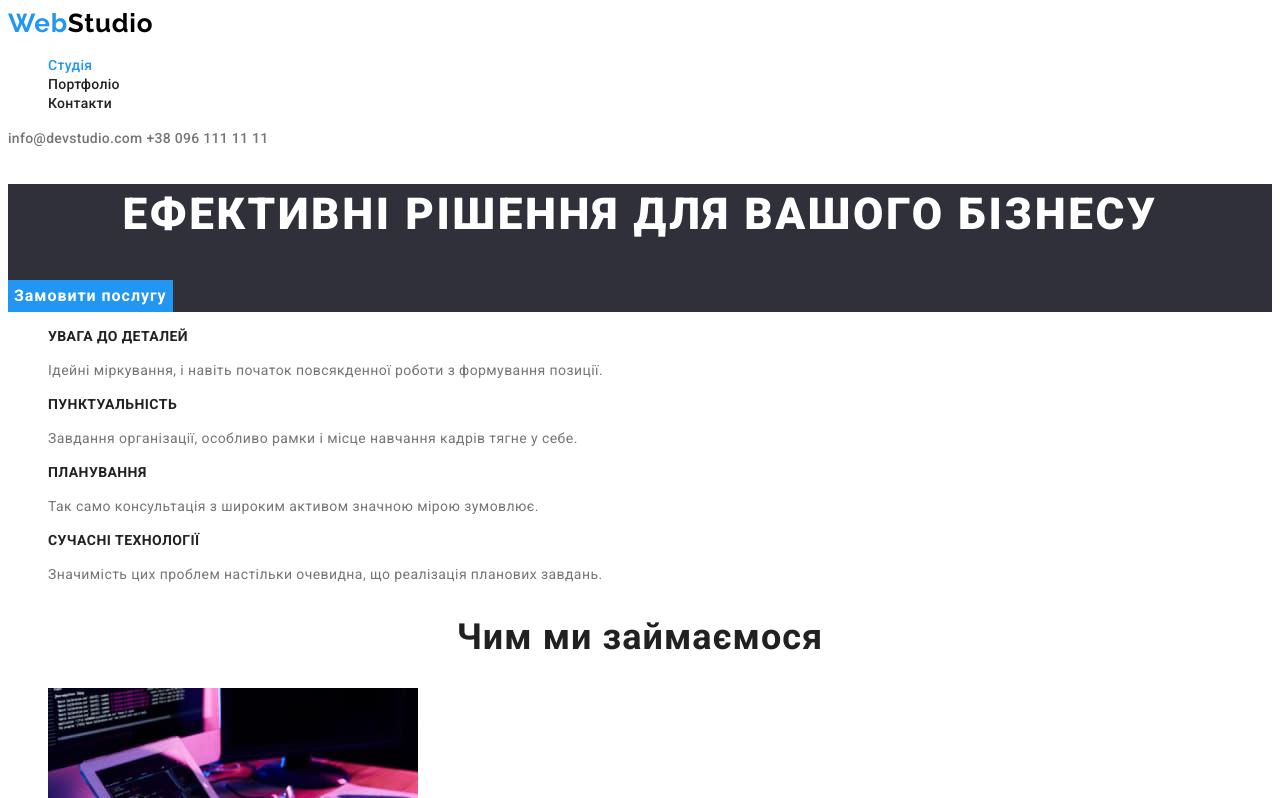
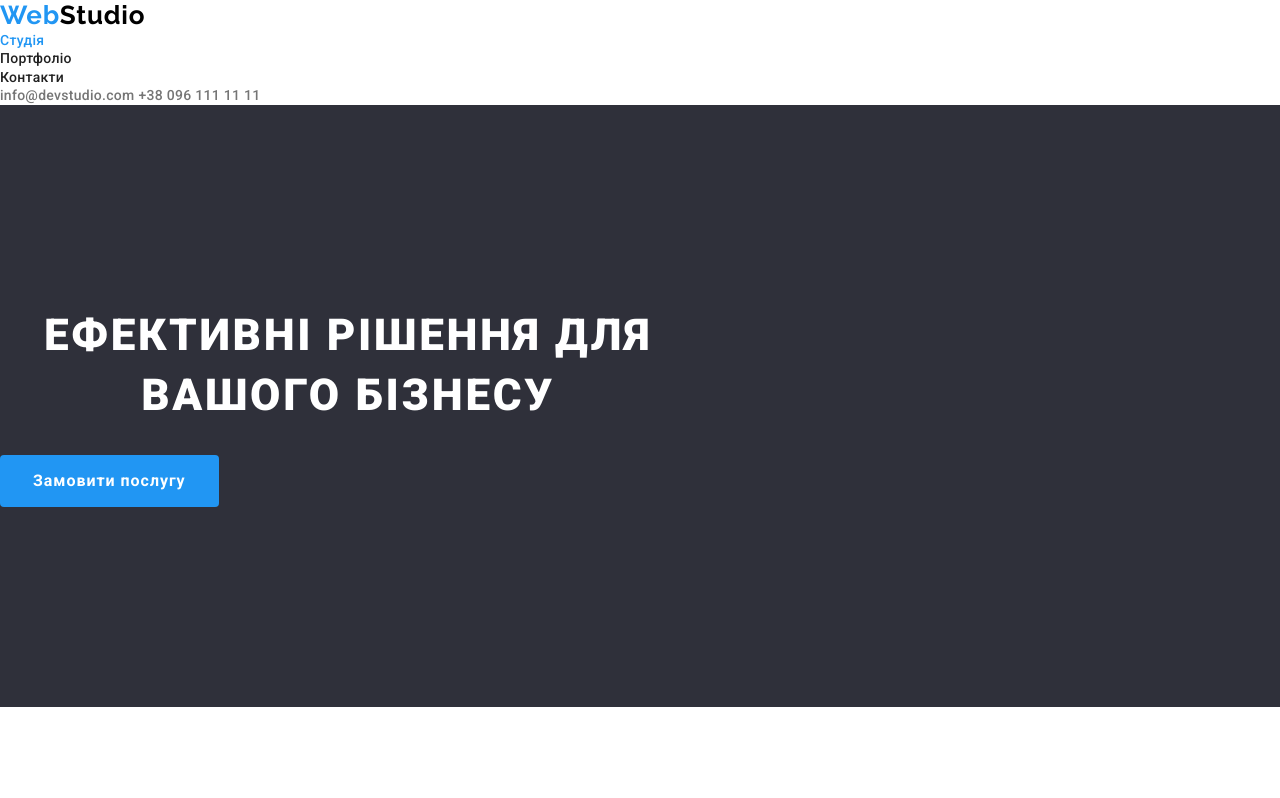
Before and after one commit to Taras85/goit-markup-hw-03, a plain HTML site: page index.html in a window 1280 px wide. Shown: the top 798 px of the page. Drawn offline with nearby package versions, Linux system fonts and the light colour scheme.

Commit message:
Блоковая модель начало

```diff
--- a/css/styles.css
+++ b/css/styles.css
@@ -21,6 +21,38 @@
   clip-path: inset(50%);
   margin: -1px;
 }
+/* Reset */
+.list {
+  list-style: none;
+  margin: 0;
+  padding: 0;
+}
+
+.link {
+  text-decoration: none;
+  color: currentColor;
+}
+
+h1,
+h2,
+h3,
+h4,
+h5,
+h6,
+p {
+  margin: 0;
+}
+img {
+  display: block;
+}
+
+/* end reset */
+
+body {
+  font-family: 'Roboto', sans-serif;
+  background-color: var(--background-body-color-font-baner);
+  color: var(--font-color-paragraph);
+}
 
 .filter-btn:hover,
 .filter-btn:focus,
@@ -37,20 +69,6 @@
 .baner-btn:hover,
 .baner-btn:focus {
   background-color: var(--secondary-btn);
-}
-
-body {
-  font-family: 'Roboto', sans-serif;
-  background-color: var(--background-body-color-font-baner);
-  color: var(--font-color-paragraph);
-}
-
-.list {
-  list-style: none;
-}
-
-.link {
-  text-decoration: none;
 }
 
 /* Шапка сайта */
@@ -89,9 +107,13 @@ body {
 /* Головний блок головної сторінки */
 /* Блок банер */
 .base-baner {
+  padding-top: 200px;
+  padding-bottom: 200px;
   background-color: var(--banner-footer-background-color);
 }
 .baner-title {
+  width: 696px;
+  min-height: 120px;
   font-weight: 900;
   font-size: 44px;
   line-height: calc(60 / 44);
@@ -99,35 +121,45 @@ body {
   letter-spacing: 0.06em;
   text-transform: uppercase;
   color: var(--background-body-color-font-baner);
+  margin-bottom: 30px;
 }
 .baner-btn {
+  min-width: 216px;
+  min-height: 50px;
+  padding: 10px 32px;
   font-family: inherit;
   font-weight: 700;
   font-size: 16px;
   line-height: calc(30 / 16);
-  display: flex;
+  display: inline-block;
   justify-content: space-around;
-  align-items: center;
-  text-align: center;
-  border: none;
   letter-spacing: 0.06em;
   color: var(--background-body-color-font-baner);
   background-color: var(--accent-color-btn);
+  border: 1px solid transparent;
+  border-radius: 4px;
   cursor: pointer;
 }
 
 /* Блок наші пріоритети */
+.base-priorities {
+  padding-top: 94px;
+  padding-bottom: 94px;
+}
 .priorities-caption {
+  margin-bottom: 10px;
   font-size: 14px;
   line-height: calc(16 / 14);
   letter-spacing: 0.03em;
   text-transform: uppercase;
   color: var(--font-color-title-h2-h3);
+  /* display: inline-block; */
 }
 .priorities-paragraph {
   font-size: 14px;
   line-height: calc(24 / 14);
   letter-spacing: 0.03em;
+  /* display: inline-block; */
 }
 
 .directions-title,
--- a/index.html
+++ b/index.html
@@ -5,10 +5,20 @@
     <meta http-equiv="X-UA-Compatible" content="IE=edge" />
     <meta name="viewport" content="width=device-width, initial-scale=1.0" />
     <title>WebStudio</title>
+    <!-- Font -->
     <link
       href="https://fonts.googleapis.com/css2?family=Raleway:wght@700&family=Roboto:wght@400;500;700;900&display=swap"
       rel="stylesheet"
     />
+    <!-- Modern normalize -->
+    <link
+      rel="stylesheet"
+      href="https://cdnjs.cloudflare.com/ajax/libs/modern-normalize/1.1.0/modern-normalize.min.css"
+      integrity="sha512-wpPYUAdjBVSE4KJnH1VR1HeZfpl1ub8YT/NKx4PuQ5NmX2tKuGu6U/JRp5y+Y8XG2tV+wKQpNHVUX03MfMFn9Q=="
+      crossorigin="anonymous"
+      referrerpolicy="no-referrer"
+    />
+    <!-- My styles -->
     <link rel="stylesheet" href="./css/styles.css" />
   </head>
   <body>
```
